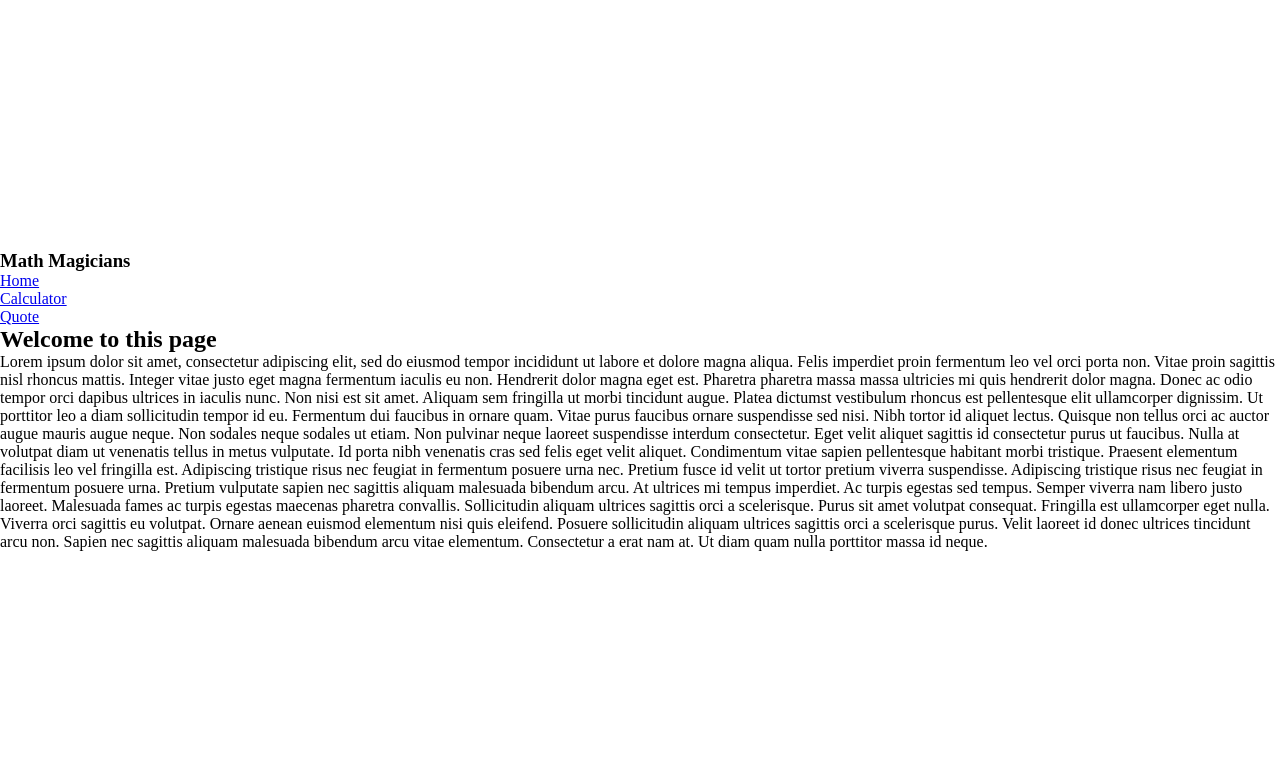
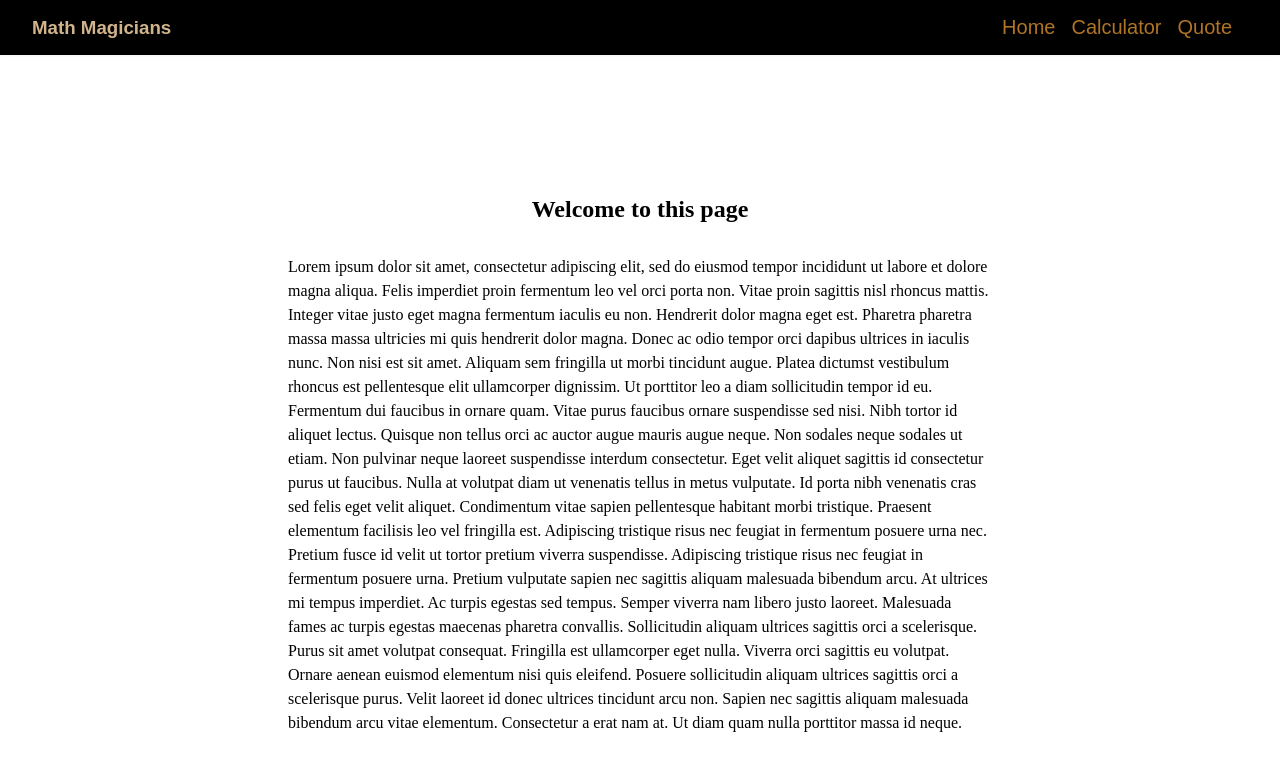
Before and after one commit to coker2019/math_magician, a React (Create React App) app: page / in a window 1280 px wide. Shown: the top 770 px of the page. Built offline with nearby package versions, Linux system fonts and the light colour scheme.

Commit message:
Stylings.

```diff
--- a/src/App.css
+++ b/src/App.css
@@ -66,7 +66,81 @@ body {
   margin: 1rem;
   font-size: 2rem;
   font-weight: 700;
-  color: black;
+  color: rgb(88, 37, 37);
   font-style: italic;
   background: transparent;
 }
+
+.navbar-container {
+  background-color: #000;
+  color: tan;
+  position: absolute;
+  width: 100%;
+  top: 0;
+  left: 0;
+  display: flex;
+  justify-content: space-between;
+  align-items: center;
+  padding: 1rem 2rem;
+  font-family: sans-serif;
+  box-shadow: 0 1px 2px rgba(78, 49, 49, 0.05);
+}
+
+.nav-links {
+  list-style-type: none;
+  display: flex;
+  justify-content: center;
+  align-items: center;
+}
+
+.nav-links li {
+  margin-right: 1rem;
+  font-size: 20px;
+}
+
+.nav-links li a {
+  color: rgb(176, 116, 37);
+  cursor: pointer;
+  padding-bottom: 0.2rem;
+  text-decoration: none;
+}
+
+.nav-links li a:hover {
+  border-bottom: 1px solid orange;
+}
+
+.home_container {
+  padding: 100px 200px;
+  height: 100vh;
+}
+
+.home-page-content {
+  width: 80%;
+  margin: 6rem auto;
+  display: flex;
+  flex-direction: column;
+  justify-content: center;
+  align-items: center;
+}
+
+.home-page-content h2 {
+  margin-bottom: 2rem;
+}
+
+.home-page-content p {
+  line-height: 1.5rem;
+}
+
+.calculator-page-content-container {
+  width: 100%;
+  margin: auto;
+  display: flex;
+  flex-direction: row;
+  justify-content: space-around;
+  align-items: center;
+}
+
+.calculator-page-content-container h2 {
+  font-family: monospace;
+  font-size: 40px;
+}
```
